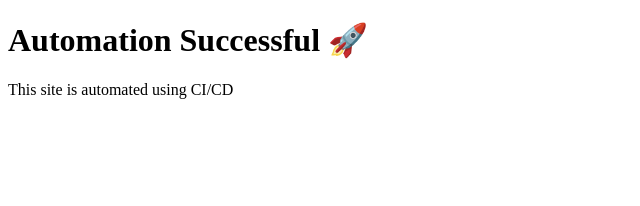
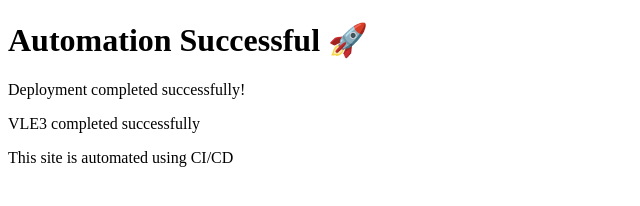
Before and after one commit to rishikas2/devops-webapp, a plain HTML site: page index.html in a window 1280 px wide. Shown: the whole page, without its empty margins (0-640 px from the left). Drawn offline with Linux system fonts and the light colour scheme.

Commit message:
Added CI pipeline

```diff
--- a/index.html
+++ b/index.html
@@ -5,6 +5,8 @@
 </head>
 <body>
     <h1>Automation Successful 🚀</h1>
+    <p>Deployment completed successfully!</p>
+    <p>VLE3 completed successfully</p>
     <p>This site is automated using CI/CD</p>
 </body>
 </html>
```
